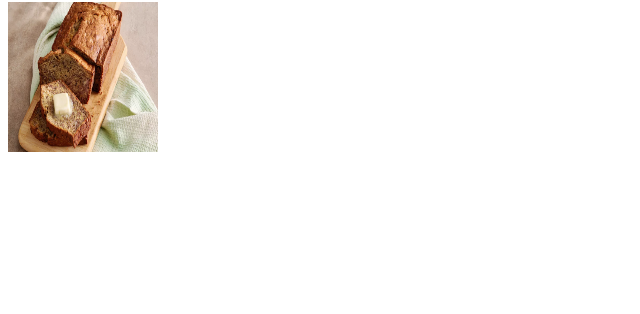
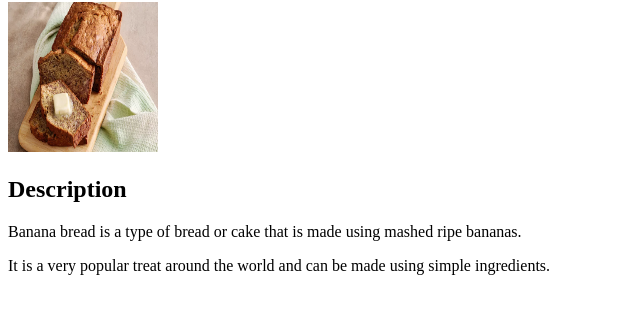
Before and after one commit to kylepunta/odin-recipes, a plain HTML site: page recipes/banana-bread.html in a window 1280 px wide. Shown: the part 78-392 px from the top of the page, without its empty margins (0-640 px from the left). Drawn offline with Linux system fonts and the light colour scheme.

Commit message:
Added subheading and paragraphs
A description of the recipe was added in the paragraph elements

```diff
--- a/recipes/banana-bread.html
+++ b/recipes/banana-bread.html
@@ -7,6 +7,12 @@
 
     <body>
         <h1>Banana Bread</h1>
+
         <img src="./images/bananabread.webp" alt="banana bread" height="150" width="150">
+
+        <h2>Description</h2>
+
+        <p>Banana bread is a type of bread or cake that is made using mashed ripe bananas.</p>
+        <p>It is a very popular treat around the world and can be made using simple ingredients.</p>
     </body>
 </html>
```
